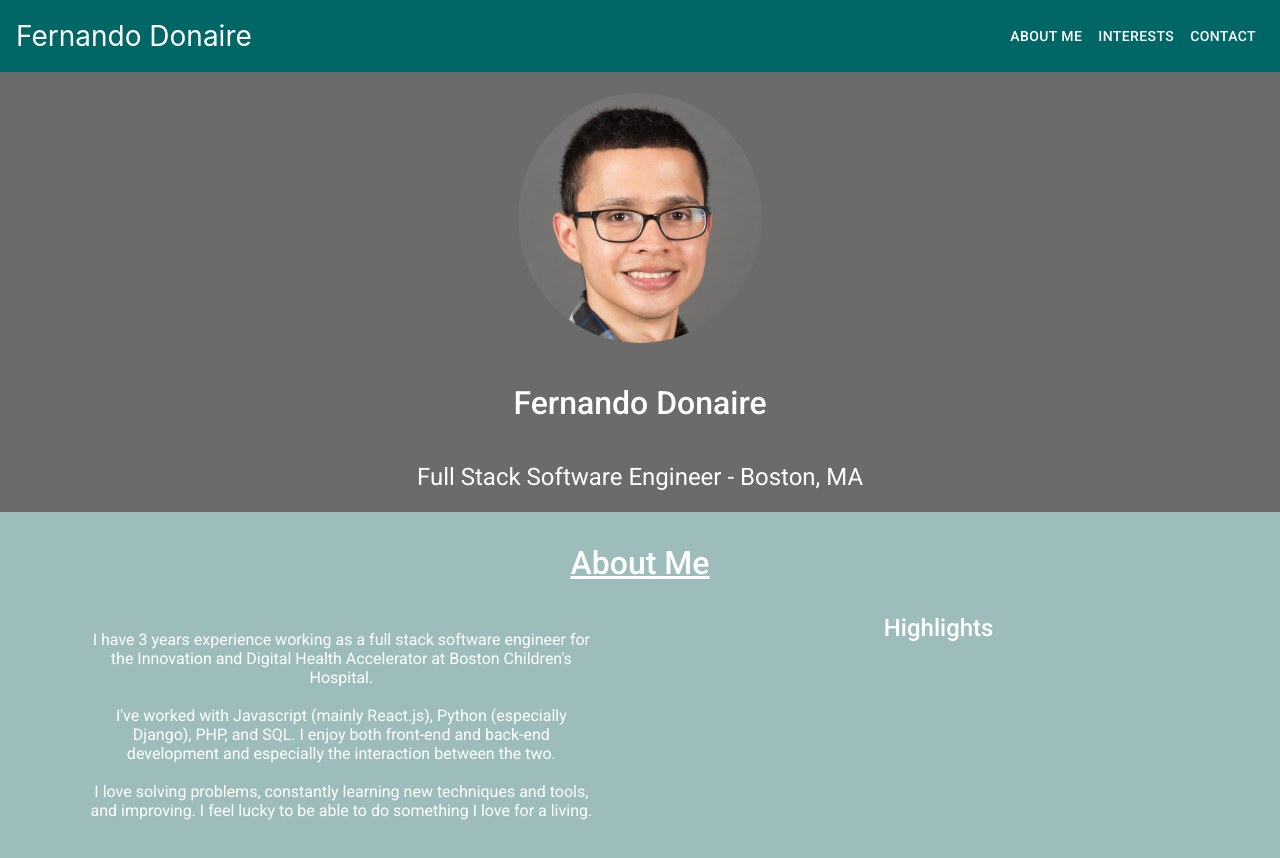
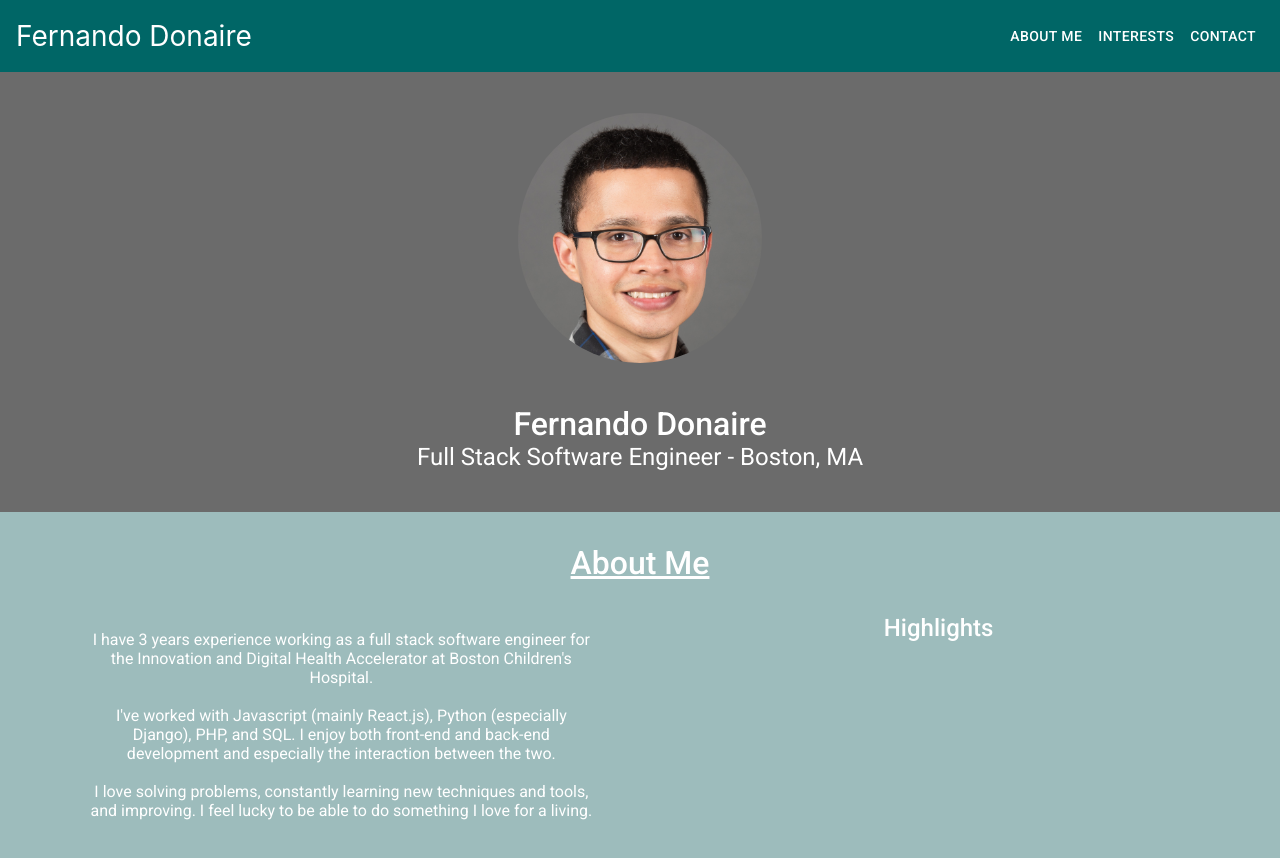
Before and after one commit to nandodonaire/nandodonaire.github.io, a React (Create React App) app: page / in a window 1280 px wide. Shown: the top 858 px of the page. Built offline with nearby package versions, Linux system fonts and the light colour scheme.

Commit message:
Updated styling for Profile component

```diff
--- a/src/components/Profile/index.js
+++ b/src/components/Profile/index.js
@@ -1,11 +1,19 @@
 import React from "react";
-import { ProfileContainer, ProfilePicture, Name, JobTitle } from "./styles";
+import {
+  ProfileContainer,
+  ProfilePicture,
+  TextSection,
+  Name,
+  JobTitle,
+} from "./styles";
 
 const Profile = () => (
   <ProfileContainer>
     <ProfilePicture src="profile-picture.jpeg" />
-    <Name>Fernando Donaire</Name>
-    <JobTitle>Full Stack Software Engineer - Boston, MA</JobTitle>
+    <TextSection>
+      <Name>Fernando Donaire</Name>
+      <JobTitle>Full Stack Software Engineer - Boston, MA</JobTitle>
+    </TextSection>
   </ProfileContainer>
 );
 
--- a/src/components/Profile/styles.js
+++ b/src/components/Profile/styles.js
@@ -6,13 +6,19 @@ export const ProfileContainer = styled.div`
   display: flex;
   flex-direction: column;
   align-items: center;
-  justify-content: space-around;
+  justify-content: space-evenly;
 `;
 
 export const ProfilePicture = styled.img`
   border-radius: 50%;
   max-width: 250px;
   max-height: 250px;
+`;
+
+export const TextSection = styled.div`
+  display: flex;
+  flex-direction: column;
+  align-items: center;
 `;
 
 export const Name = styled.span`
```
